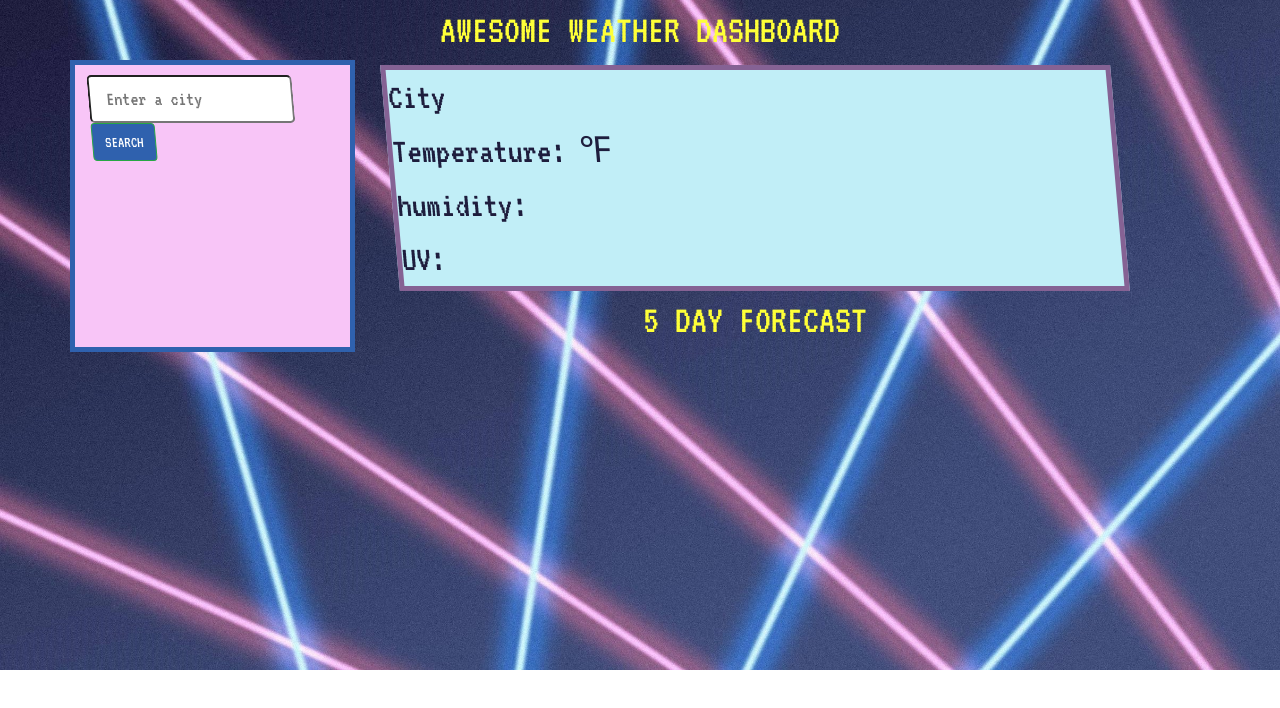
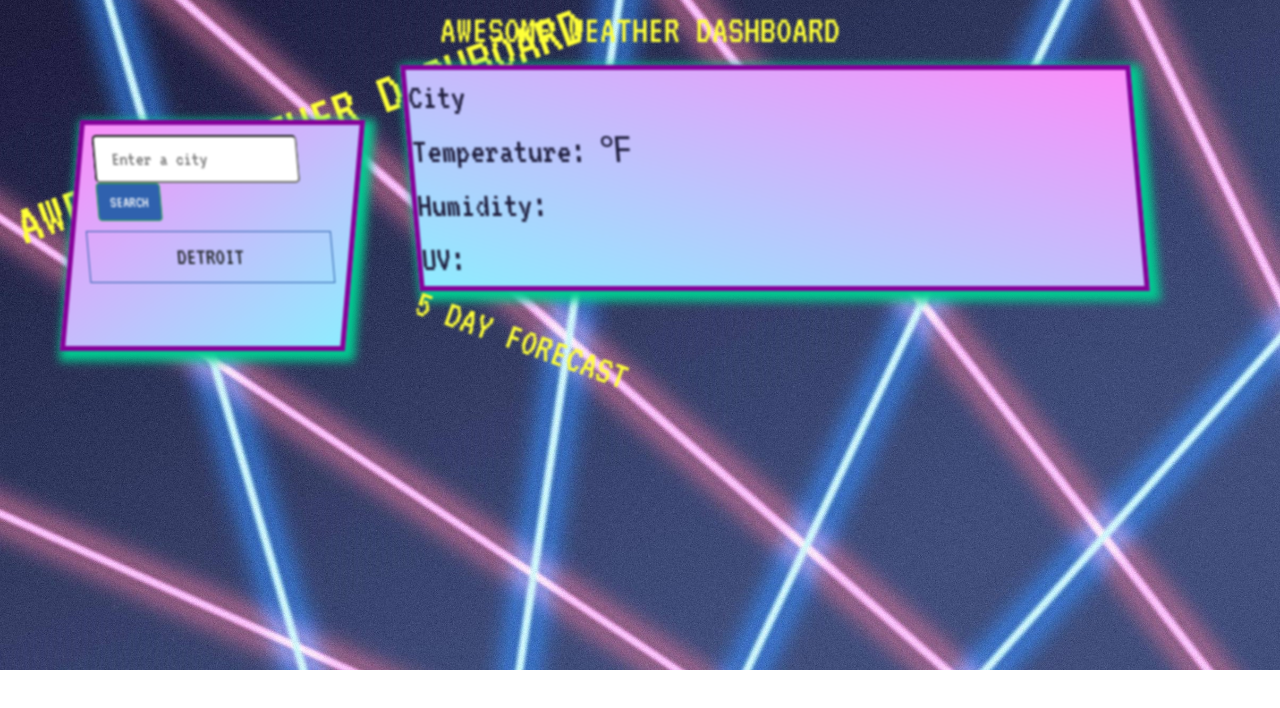
Before and after one commit to jacob-af/weather-travel, a plain HTML site: page index.html in a window 1280 px wide. Drawn offline with nearby package versions, Linux system fonts and the light colour scheme; no server answers.

Commit message:
css poilished, design near complete

```diff
--- a/assets/script.js
+++ b/assets/script.js
@@ -1,7 +1,9 @@
 const apiKey = "9a0309c7af4ea96821317cd0a1f455e1";
 
 $(document).ready(function () {
-  let savedSearches = JSON.parse(localStorage.getItem("savedsearches")) || [];
+  let savedSearches = JSON.parse(localStorage.getItem("savedsearches")) || [
+    "DETROIT",
+  ];
 
   const addButton = (search) => {
     let saveDiv = $("<div>").addClass("btn-holder");
@@ -16,21 +18,21 @@ $(document).ready(function () {
   const getWeatherData = (searchTerm) => {
     $("#five-day").empty();
     $.ajax({
-      url: `https://api.opencagedata.com/geocode/v1/json?q=${searchTerm}&key=002e3e542cd346bd8896826266e41685`,
+      url: `https://api.openweathermap.org/data/2.5/weather?q=${searchTerm}&appid=${apiKey}`,
       method: "GET",
     }).then(function (data) {
-      let lat = data.results[0].geometry.lat;
-      let long = data.results[0].geometry.lng;
+      console.log(data);
+      let lat = data.coord.lat;
+      let long = data.coord.lon;
+      $(".city").html(searchTerm);
       $.ajax({
         url: `https://api.openweathermap.org/data/2.5/onecall?lat=${lat}&lon=${long}&exclude=minutely,hourly&appid=${apiKey}`,
         method: "GET",
       }).then(function (response) {
         console.log(response);
-        $(".city").html(searchTerm);
         updateList(searchTerm);
         renderSingleDay(response.current);
         response.daily.splice(5);
-
         response.daily.map((day) => renderDays(day));
         savedSearches.splice(10);
         localStorage.setItem("savedsearches", JSON.stringify(savedSearches));
--- a/assets/style.css
+++ b/assets/style.css
@@ -7,16 +7,34 @@ body {
     background-size: cover;
     font-size: 16px;
     color: #1E1D3D;
+    filter: blur(1px);
 }
 
 header, h1 {
     font-size: 40px;
-    text-align: center;
     color: #FEFF38;
 }
 
+header {
+    text-align: center;
+}
+
+h1 {
+    position: absolute;
+    margin-top: 20px;
+    transform: rotate(20deg);
+}
+
+.banner {
+    color: #FEFF38;
+    font-size: 60px;
+    position: absolute;
+    top: 80px;
+    transform: rotate(-20deg);
+}
+
 .input-group {
-    transform: skew(5deg);
+    transform: skew(10deg);
     margin: 10px auto;
 }
 
@@ -26,7 +44,7 @@ header, h1 {
 
 .btn-holder {
     border: 1px solid#2F61AE;
-    transform: skew(5deg);
+    transform: skew(10deg);
     margin: 10px 0;
 }
 
@@ -36,31 +54,47 @@ header, h1 {
 }
 
 .main {
-    border: 10px solid #29cc91;
+    border: 10px solid #00cc91;
     margin: 5px;
-    background-color: #fA7bfa;
+    background-color: #ff00ff;
 }
 
-.col-3 {
+.search-col {
     font-size: 16px;
-    background-color: #F8C5F7;
-    border: 5px solid#2F61AE;
+    background-color: #fb8dfa;
+    border: 5px solid#850099;
     height: auto;
-    margin-right: 20px;
+    margin-top: 60px;
+    margin-right: 40px;
+    transform: skew(-5deg);
+    background-image: linear-gradient(to bottom right, #fb8dfa, #8fecff);
+    box-shadow: 5px 5px 10px 5px #00cc91;
 }
 
 .form {
-    padding: 5px auto;
+    padding: 10px auto;
     font-size: 20px;
 }
 
 .today, .card {
-    background-color: #C1EEF7;
-    border: 5px solid#856294;
+    background-color: #8fecff;
+    border: 5px solid#850099;
     margin: 5px auto;
     transform: skew(5deg);
+    background-image: linear-gradient(to bottom left, #fb8dfa, #8fecff);
+    box-shadow: 5px 5px 10px 5px #00cc91;
 }
 
 .today {
     font-size: 36px;
 }
+
+.card {
+    transform: rotate(20deg);
+    transform: skew(-5deg);
+}
+
+#five-day {
+    margin-top: 60px;
+    transform: rotate(-20deg);
+}
--- a/index.html
+++ b/index.html
@@ -12,7 +12,12 @@
 </head>
 
 <body>
-    <header>AWESOME WEATHER DASHBOARD</header>
+    <header>
+        AWESOME WEATHER DASHBOARD
+    </header>
+    <div class='banner'>
+        AWESOME WEATHER DASHBOARD
+    </div>
     <div class="container">
         <div class="row">
             <div class="col-3 search-col">
@@ -28,9 +33,18 @@
             </div>
             <div class="col-8">
                 <div class='today'>
-                    <div><span class='city'>City</span> <span class='date'></span> <img src='' class='icon'></div>
+                    <div class="row">
+                        <div class='col-8'>
+                            <div><span class='city'>City</span> </div>
+                            <div><span class='date'></span> </div>
+                        </div>
+                        <div class='col-4'>
+                            <img src='' class='icon'>
+                        </div>
+                    </div>
+
                     <div>Temperature: <span class="temp"></span><span>&#x2109;</span></div>
-                    <div>humidity: <span class="humidity"></span></div>
+                    <div>Humidity: <span class="humidity"></span></div>
                     <div>UV: <span class="badge uv-index"></span></div>
                 </div>
                 <h1>5 DAY FORECAST</h1>
```
